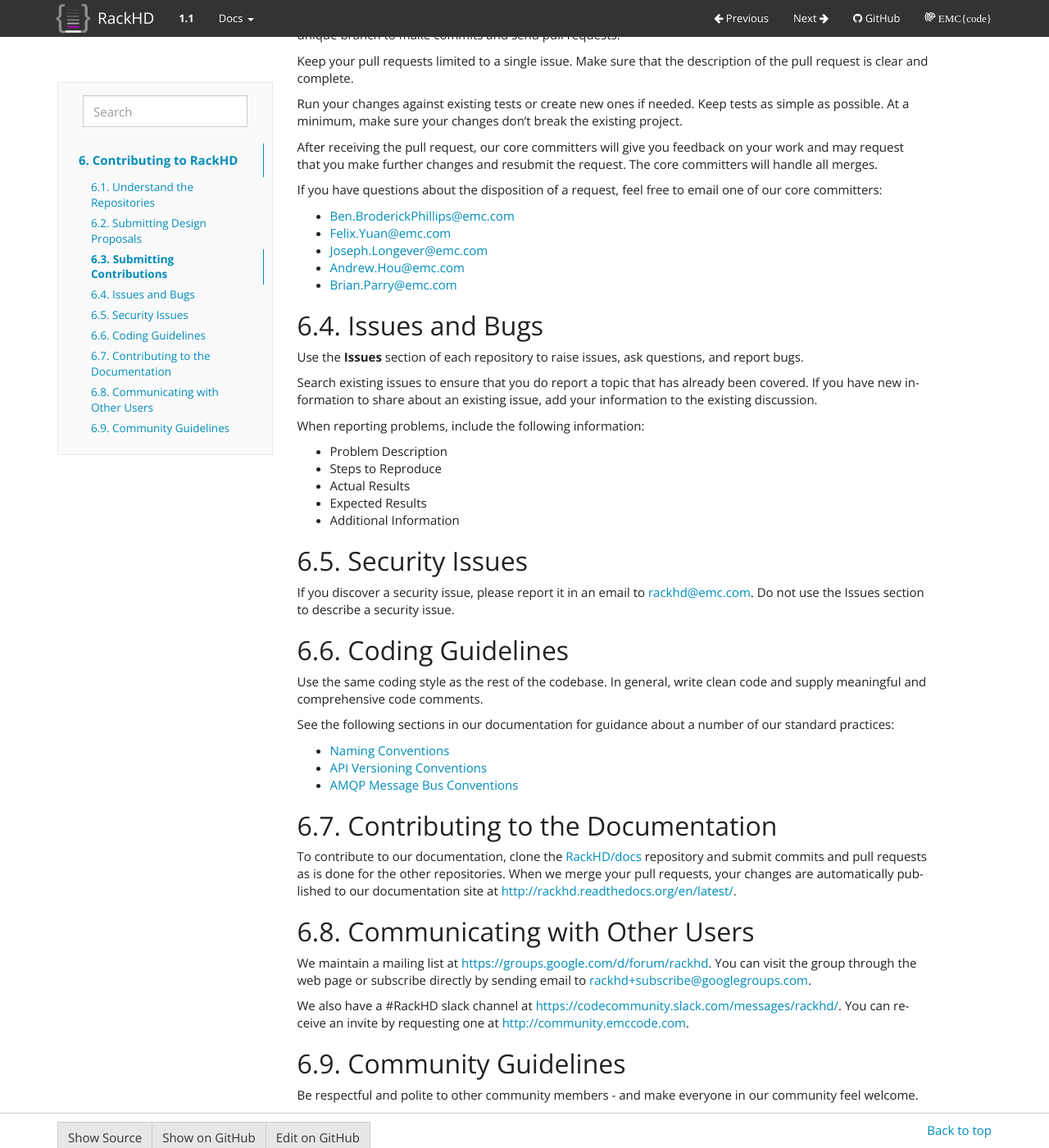
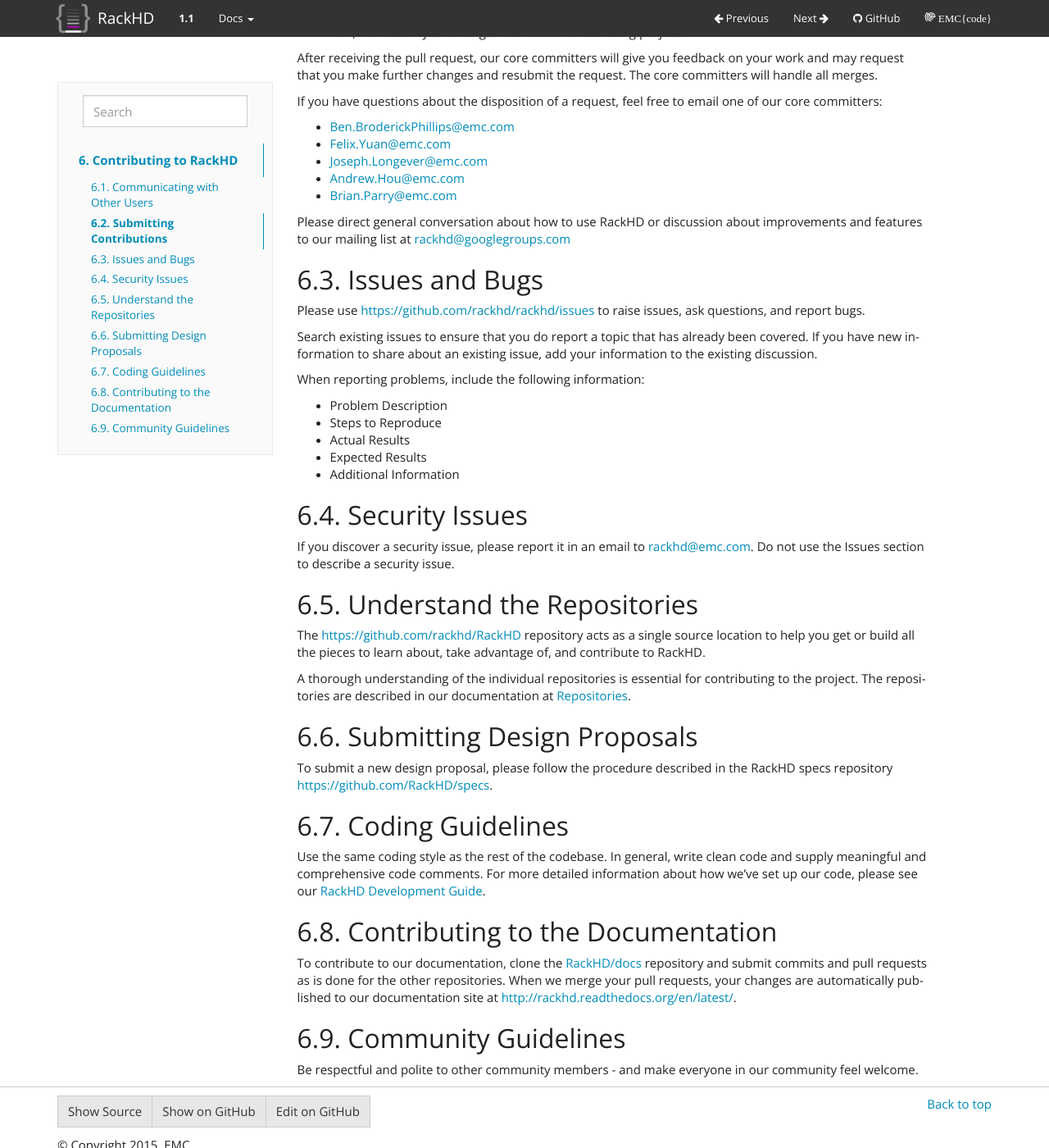
Before and after one commit to RackHD/docs, a Sphinx documentation site: the page built from docs/contributing.rst, in a window 1280 px wide and 1400 px high, scrolled down 564 px. Shown: the whole window at 82% size. Built offline with Sphinx 7.4.7, drawn with Linux system fonts in a browser that asks for light colours; some of the changed lines change nothing that is shown; some of the changed text lies outside the part shown.

Commit message:
reordering contribution section to focus on community interactions first

```diff
--- a/docs/contributing.rst
+++ b/docs/contributing.rst
@@ -8,7 +8,56 @@
 people get involved, we will solidify and extend our guidelines as needed.
 
 
+Communicating with Other Users
+-----------------------------------------
 
+We maintain a mailing list at https://groups.google.com/d/forum/rackhd. You can visit the group through the web page or subscribe directly by sending email to rackhd+subscribe@googlegroups.com.
+
+We also have a #RackHD slack channel at https://codecommunity.slack.com/messages/rackhd/. You can receive an invite by requesting one at http://community.emccode.com.
+
+
+Submitting Contributions
+----------------------------------------
+
+
+To submit coding additions or changes for a repository, fork the repository and clone it locally. Then use a unique branch to make commits and send pull requests.
+
+Keep your pull requests limited to a single issue. Make sure that the description of the pull request is clear and complete.
+
+Run your changes against existing tests or create new ones if needed. Keep tests as simple as possible.  At a minimum, make sure your changes don’t break the existing project.
+
+After receiving the pull request, our core committers will give you feedback on your work and may request that you make further changes and resubmit the request. The core committers will handle all merges.
+
+If you have questions about the disposition of a request, feel free to email one of our core committers:
+
+* Ben.BroderickPhillips@emc.com
+* Felix.Yuan@emc.com
+* Joseph.Longever@emc.com
+* Andrew.Hou@emc.com
+* Brian.Parry@emc.com
+
+Please direct general conversation about how to use RackHD or discussion about improvements and features to our mailing list at rackhd@googlegroups.com
+
+
+Issues and Bugs
+-----------------------------------
+
+Please use https://github.com/rackhd/rackhd/issues to raise issues, ask questions, and report bugs.
+
+Search existing issues to ensure that you do report a topic that has already been covered. If you have new information to share about an existing issue, add your information to the existing discussion.
+
+When reporting problems, include the following information:
+
+* Problem Description
+* Steps to Reproduce
+* Actual Results
+* Expected Results
+* Additional Information
+
+Security Issues
+------------------------------
+
+If you discover a security issue, please report it in an email to rackhd@emc.com. Do not use the Issues section to describe a security issue.
 
 Understand the Repositories
 -------------------------------------------------
@@ -25,61 +74,11 @@
 To submit a new design proposal, please follow the procedure described in the RackHD specs repository https://github.com/RackHD/specs.
 
 
-
-Submitting Contributions
-----------------------------------------
-
-
-To submit coding additions or changes for a repository, fork the repository and clone it locally. Then use a unique branch to make commits and send pull requests.
-
-Keep your pull requests limited to a single issue. Make sure that the description of the pull request is clear and complete.
-
-Run your changes against existing tests or create new ones if needed. Keep tests as simple as possible.  At a minimum, make sure your changes don’t break the existing project.
-
-After receiving the pull request, our core committers will give you feedback on your work and may request that you make further changes and resubmit the request. The core committers will handle all merges.
-
-If you have questions about the disposition of a  request, feel free to email one of our core committers:
-
-* Ben.BroderickPhillips@emc.com
-* Felix.Yuan@emc.com
-* Joseph.Longever@emc.com
-* Andrew.Hou@emc.com
-* Brian.Parry@emc.com
-
-
-
-Issues and Bugs
------------------------------------
-
-Use the **Issues** section of each repository to raise issues, ask questions, and report bugs.
-
-Search existing issues to ensure that you do report a topic that has already been covered. If you have new information to share about an existing issue, add your information to the existing discussion.
-
-When reporting problems, include the following information:
-
-* Problem Description
-* Steps to Reproduce
-* Actual Results
-* Expected Results
-* Additional Information
-
-Security Issues
-------------------------------
-
-If you discover a security issue, please report it in an email to rackhd@emc.com. Do not use the Issues section to describe a security issue.
-
-
 Coding Guidelines
 -----------------------------------
 
-Use the same coding style as the rest of the codebase. In general, write clean code and supply meaningful and comprehensive code comments.
-
-See the following sections in our documentation for guidance about a number of our standard practices:
-
-* :doc:`devguide/naming_conventions`
-* :doc:`devguide/api_versioning`
-* :doc:`devguide/amqp_conventions`
-
+Use the same coding style as the rest of the codebase. In general, write clean code and supply meaningful and comprehensive code comments. For more
+detailed information about how we've set up our code, please see our :doc:`devguide/index`.
 
 
 Contributing to the Documentation
@@ -90,14 +89,6 @@
 
 .. _RackHD/docs: https://github.com/RackHD/docs
 
-Communicating with Other Users
------------------------------------------
-
-We maintain a mailing list at https://groups.google.com/d/forum/rackhd. You can visit the group through the web page or subscribe directly by sending email to rackhd+subscribe@googlegroups.com.
-
-We also have a #RackHD slack channel at https://codecommunity.slack.com/messages/rackhd/. You can receive an invite by requesting one at http://community.emccode.com.
-
-
 
 
 Community Guidelines
```
